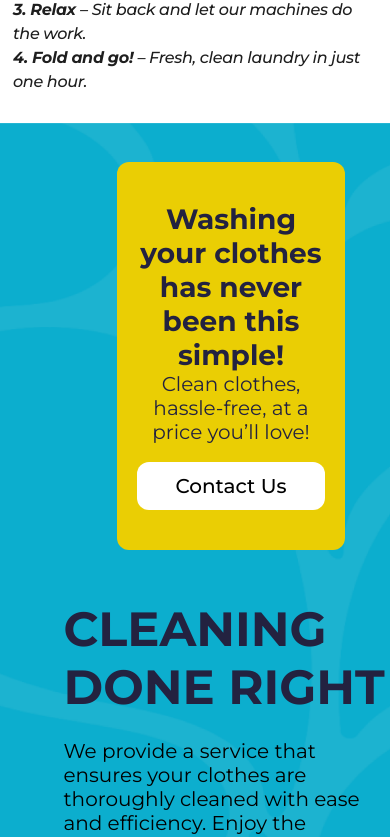
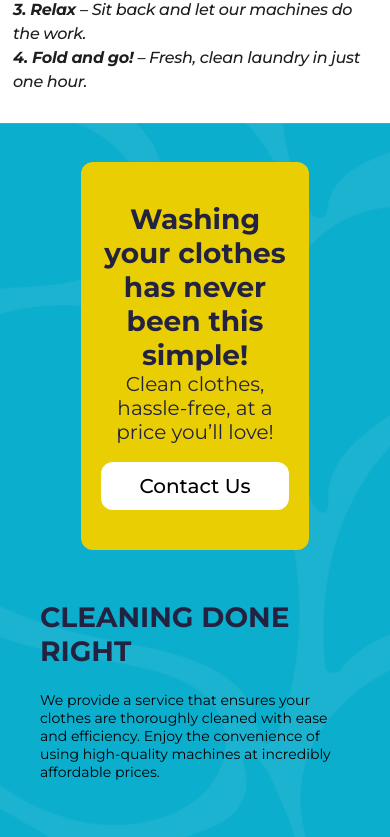
Before and after one commit to wtrepair/Englehart-Laundry-Boutique, a Next.js app: page / in a window 390 px wide. Shown: the part 7317-8154 px from the top of the page. Built offline with nearby package versions, Linux system fonts and the light colour scheme.

Commit message:
refactor: adjust layout and styles in Desktop component for improved responsiveness

```diff
--- a/components/desktop.tsx
+++ b/components/desktop.tsx
@@ -7,7 +7,7 @@ export type DesktopType = {
 const Desktop: NextPage<DesktopType> = ({ className = "" }) => {
   return (
     <section
-      className={`self-stretch overflow-hidden flex flex-col items-start justify-start pt-[39px] px-[157px] pb-[400px] box-border bg-[url('/desktop--7@3x.png')] bg-cover bg-no-repeat bg-[top] max-w-full text-center text-9xl text-gray-100 font-montserrat md:pt-[25px] md:pb-[260px] md:px-[78px] sm:pt-5 sm:pb-[169px] sm:px-5 ${className}`}
+      className={`self-stretch overflow-hidden flex flex-col items-start justify-start pt-[39px] px-[157px] mq750:px-5 pb-[400px] box-border bg-[url('/desktop--7@3x.png')] bg-cover bg-no-repeat bg-[top] max-w-full text-center text-9xl text-gray-100 font-montserrat md:pt-[25px] md:pb-[260px] md:px-[78px] sm:pt-5 sm:pb-[169px] sm:px-5 ${className}`}
     >
       <div className="self-stretch flex flex-row items-center justify-center flex-wrap content-center py-0 px-[74px] box-border gap-x-[100px] gap-y-[266px] lg:gap-[50px] md:gap-[25px] md:px-[37px] sm:gap-y-[50px] sm:gap-x-[15px]">
         <div className="w-[277px] flex flex-row items-center justify-start sm:w-full">
@@ -28,11 +28,11 @@ const Desktop: NextPage<DesktopType> = ({ className = "" }) => {
           </div>
         </div>
 
-        <div className="flex-1 flex flex-col items-start justify-start gap-[23px] min-w-[335px] max-w-full text-left text-29xl sm:text-center sm:items-center">
-          <h1 className="m-0 relative text-inherit font-bold font-[inherit] md:text-19xl sm:text-10xl">
+        <div className="flex-1 flex flex-col items-start justify-start gap-[23px] min-w-[310px] max-w-full text-left text-29xl sm:text-center sm:items-center">
+          <h1 className="m-0 relative text-inherit font-bold font-[inherit] md:text-19xl sm:text-10xl  mq450:text-9xl">
             CLEANING DONE RIGHT
           </h1>
-          <div className="relative text-xl text-black md:text-lg sm:text-base">
+          <div className="relative text-xl text-black md:text-lg sm:text-base mq450:text-sm">
             We provide a service that ensures your clothes are thoroughly
             cleaned with ease and efficiency. Enjoy the convenience of using
             high-quality machines at incredibly affordable prices.
```
